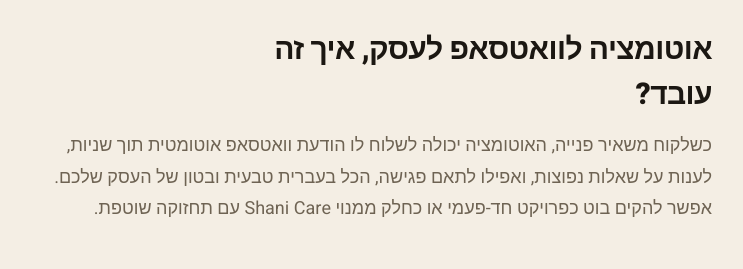
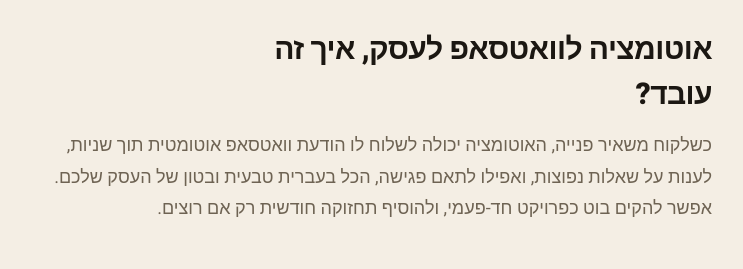
Before and after one commit to gorgovs1-cyber/shani-ai, a Next.js app: page /automations in a window 1280 px wide. Shown: the part 1300-1569 px from the top of the page, without its empty margins (438-1181 px from the left). Built offline with nearby package versions, Linux system fonts and the light colour scheme; no server answers.

Commit message:
עמוד אוטומציות: מחירים גם באנגלית, תחזוקה בלי התחייבות

```diff
--- a/app/automations/page.tsx
+++ b/app/automations/page.tsx
@@ -30,7 +30,7 @@
       },
       {
         h: "אוטומציה לוואטסאפ לעסק, איך זה עובד?",
-        p: "כשלקוח משאיר פנייה, האוטומציה יכולה לשלוח לו הודעת וואטסאפ אוטומטית תוך שניות, לענות על שאלות נפוצות, ואפילו לתאם פגישה, הכל בעברית טבעית ובטון של העסק שלכם. אפשר להקים בוט כפרויקט חד-פעמי או כחלק ממנוי Shani Care עם תחזוקה שוטפת.",
+        p: "כשלקוח משאיר פנייה, האוטומציה יכולה לשלוח לו הודעת וואטסאפ אוטומטית תוך שניות, לענות על שאלות נפוצות, ואפילו לתאם פגישה, הכל בעברית טבעית ובטון של העסק שלכם. אפשר להקים בוט כפרויקט חד-פעמי, ולהוסיף תחזוקה חודשית רק אם רוצים.",
       },
       {
         h: "כמה עולה אוטומציה לעסק?",
@@ -53,7 +53,7 @@
       },
       {
         q: "מה קורה אם האוטומציה נתקעת?",
-        a: "אני בונה את האוטומציות עם גיבוי, למשל אם וובהוק נכשל, הפנייה עדיין מגיעה אליכם בוואטסאפ, כך ששום ליד לא הולך לאיבוד. במנוי Shani Care אני מנטרת את האוטומציות ומתקנת בעיות לפני שאתם בכלל שמים לב.",
+        a: "אני בונה את האוטומציות עם גיבוי, למשל אם וובהוק נכשל, הפנייה עדיין מגיעה אליכם בוואטסאפ, כך ששום ליד לא הולך לאיבוד. בתחזוקה החודשית אני מנטרת את האוטומציות ומתקנת בעיות לפני שאתם בכלל שמים לב.",
       },
       {
         q: "האוטומציה תעבוד בעברית?",
@@ -94,11 +94,11 @@
       },
       {
         h: "WhatsApp automation for business, how does it work?",
-        p: "When a client leaves an inquiry, the automation can send them a WhatsApp message within seconds, answer common questions, and even book a meeting, all in natural Hebrew and in your business's tone. A bot can be a one-off project or part of a Shani Care plan with ongoing maintenance.",
+        p: "When a client leaves an inquiry, the automation can send them a WhatsApp message within seconds, answer common questions, and even book a meeting, all in natural Hebrew and in your business's tone. A bot can be a one-off project, with monthly care added only if you want it.",
       },
       {
         h: "How much does business automation cost?",
-        p: "It depends on what we build: a single lead-capture automation is one project, a system connecting WhatsApp, calendar, email and sheets is another. So there is no fixed price list, there is a personal proposal: fill in the free audit, talk for fifteen minutes, and within a day you get a proposal with a final price. Running tool costs are always itemized separately, in your name.",
+        p: "It depends on what we build: a single lead-capture automation is one project, a system connecting WhatsApp, calendar, email and sheets is another. The full price list is published on the pricing page: single automation 1,400 NIS, WhatsApp bot 2,400 NIS, AI agent 4,900 NIS and a full system 7,900 NIS. Running tool costs are always itemized separately, in your name.",
       },
       {
         h: "My lead machine, a live demo",
@@ -117,7 +117,7 @@
       },
       {
         q: "What happens if the automation breaks?",
-        a: "I build automations with a fallback, for example if a webhook fails, the inquiry still reaches you on WhatsApp, so no lead is ever lost. On a Shani Care membership I monitor the automations and fix issues before you even notice.",
+        a: "I build automations with a fallback, for example if a webhook fails, the inquiry still reaches you on WhatsApp, so no lead is ever lost. With monthly care I monitor the automations and fix issues before you even notice.",
       },
       {
         q: "Will the automation work in Hebrew?",
```
